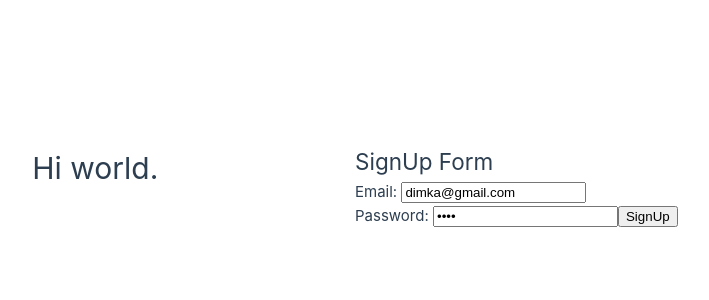
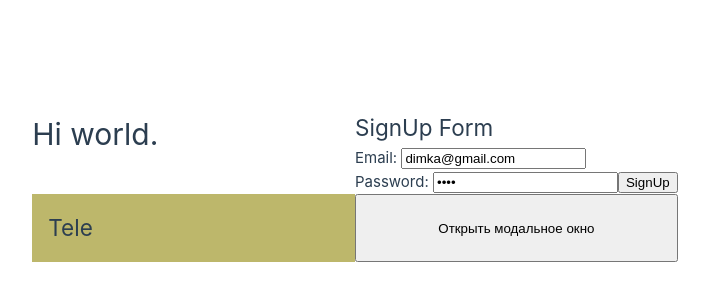
Before and after one commit to StarchenkoDmitry/pet21_enterprise, a Vue app in the folder frontend/: page / in a window 1280 px wide. Shown: the part 214-514 px from the top of the page, without its empty margins (285-994 px from the left). Built offline with nearby package versions, Linux system fonts and the light colour scheme.

Commit message:
stady(frontend): teleport first example

```diff
--- a/frontend/src/App.vue
+++ b/frontend/src/App.vue
@@ -3,12 +3,51 @@
     <div>
         <SignUp></SignUp>
     </div>
+
+    <div class="tele">
+        <h2>Tele</h2>
+        <div id="sup"></div>
+    </div>
+
+    <button @click="open1 = true;open2 = true;">Открыть модальное окно</button>
+    <Teleport to="body">
+        <div v-if="open1" class="modal">
+            <p>Привет из модального окна1!</p>
+            <button @click="open1 = false">Закрыть1</button>
+        </div>
+    </Teleport>
+    <Teleport
+        defer
+        to="#sup"
+    >
+        <div v-if="open2" class="modal">
+            <p>Привет из модального окна2!</p>
+            <button @click="open2 = false">Закрыть2</button>
+        </div>
+    </Teleport>
 </template>
 
 <script setup>
     import SignUp from '@/components/auth/SignUp.vue';
+    import { ref } from 'vue';
 
+    const open1 = ref(false);
+    const open2 = ref(false);
 </script>
 
 <style scoped>
+.modal{
+  /* position: fixed;
+  z-index: 999; */
+  /* top: 20%;
+  left: 50%; */
+  width: 300px;
+  background-color: gray;
+  padding: 1rem;
+  /* margin-left: -150px; */
+}
+.tele{
+    padding: 1rem;
+    background-color: darkkhaki;
+}
 </style>
```
